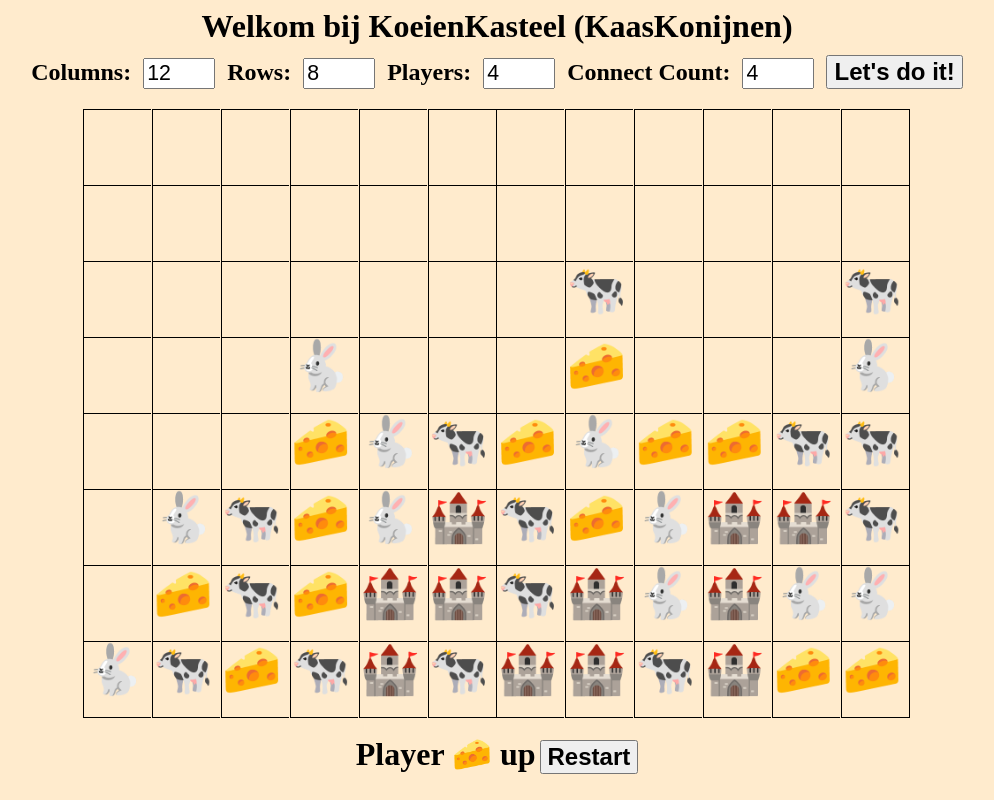
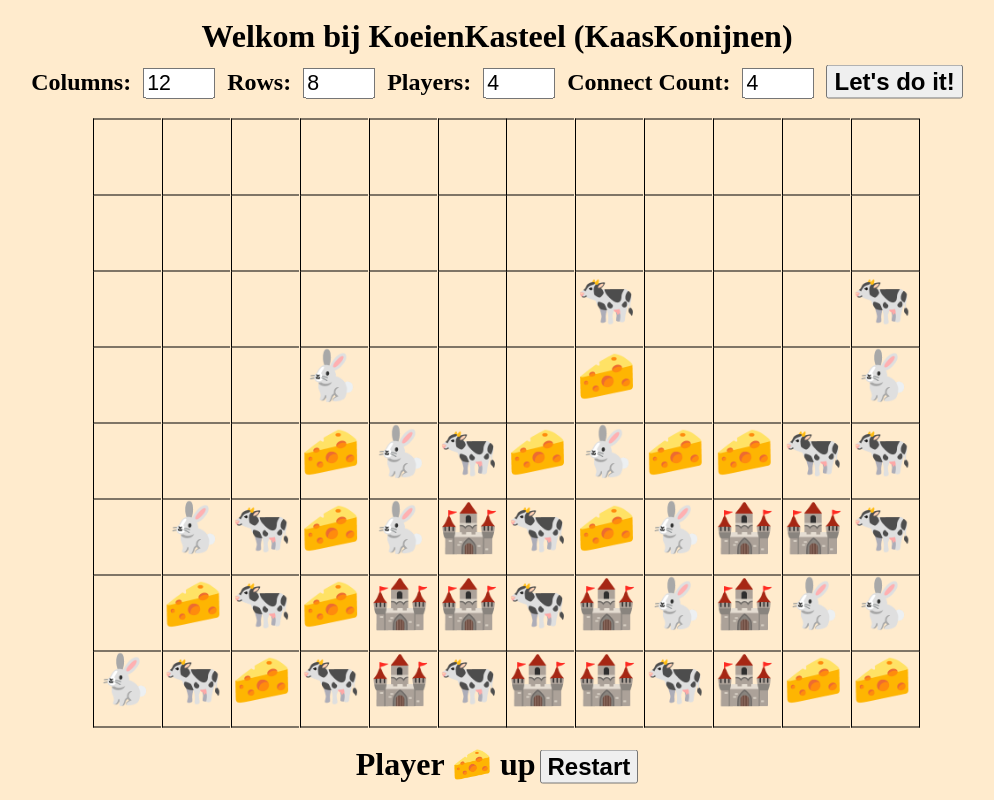
Before and after one commit to KoeienKasteel/KoeienKasteel.github.io, a plain HTML site: page index.html in a window 1280 px wide. Shown: the whole page, without its empty margins (143-1137 px from the left). Drawn offline with Linux system fonts and the light colour scheme.

Commit message:
Vertical centering added

```diff
--- a/connect4.css
+++ b/connect4.css
@@ -1,5 +1,18 @@
 body {
   background-color: blanchedalmond;
+  margin: 0px;
+}
+
+#bodycontainer {
+  position: relative;
+}
+
+#verticalcenter {
+  margin: 0;
+  position: absolute;
+  top: 50%;
+  width: 100%;
+  transform: translateY(-50%);
 }
 
 #playfieldcontainer {
@@ -13,7 +26,8 @@ body {
   border: 0px;
   border-color: black;
   border-style: solid;
-  padding: 0px;
+  padding-left: 10px;
+  padding-right: 10px;
   gap: 0px;
   width: 100%;
 }
@@ -51,6 +65,7 @@ body {
 
 #gametitle{
   font-size: 24pt;
+  padding-top: 10px;
   padding-bottom: 10px;
   user-select: none;
 }
@@ -76,10 +91,6 @@ button{
 #updateplayfield,
 #restart {
   user-select: none;
-}
-
-#entryfields label{
-
 }
 
 .entryfield {
--- a/connect4.js
+++ b/connect4.js
@@ -393,14 +393,17 @@ function doResizeWindow(playField)
 {
   let cellSize
   const border=1
-  const cellWidth=Math.round((window.innerWidth - 30) / cols)
-  let cellHeight=Math.round((window.innerHeight - 200) / rows) // 200 is about the size of status messages and buttons
+  const cellWidth=Math.floor((window.innerWidth - cols*2 - 40) / cols)
+  let cellHeight=Math.floor((window.innerHeight - 200) / rows) // 200 is about the size of status messages and buttons
   const paddingBottom=Math.round(cellHeight/10) // slightly lift characters for better fit
   cellHeight-=paddingBottom
   if(cellHeight<cellWidth) // pick the smallest one for both height and width
     cellSize=cellHeight
   else
     cellSize=cellWidth
+  const bodyContainer=document.getElementById('bodycontainer')
+  bodyContainer.style.height=window.innerHeight + 'px'
+  bodyContainer.style.width=window.innerWidth + 'px'
   const playFieldContainer=document.getElementById('playfieldcontainer')
   playFieldContainer.style.height=(cellSize+paddingBottom+2*border)*rows+'px'
   playFieldContainer.style.width=(cellSize+2*border)*cols+'px'
--- a/index.html
+++ b/index.html
@@ -10,16 +10,20 @@
 </head>
 
 <body>
+  <div id="bodycontainer">
+    <div id="verticalcenter">
       <div id="topbarcontainer">
         <div id="topbar">
           <div id="gametitle" class="topfield">Welkom bij KoeienKasteel (KaasKonijnen)</div>
           <div id="entryfields">
             <label for="columns" class="topfield">Columns:&nbsp</label>
-        <input type="number" id="columns" name="columns" class="entryfield topfield" min="3" max="99" value="12" />&nbsp
+            <input type="number" id="columns" name="columns" class="entryfield topfield" min="3" max="99"
+              value="12" />&nbsp
             <label for="rows" class="topfield">Rows:&nbsp</label>
             <input type="number" id="rows" name="rows" class="entryfield topfield" min="3" max="99" value="8" />&nbsp
             <label for="players" class="topfield">Players:&nbsp</label>
-        <input type="number" id="players" name="players" class="entryfield topfield" min="2" max="4" value="4" />&nbsp
+            <input type="number" id="players" name="players" class="entryfield topfield" min="2" max="4"
+              value="4" />&nbsp
             <!-- sorry, no player vs computer yet -->
             <label for="connectcount" class="topfield">Connect Count:&nbsp</label>
             <input type="number" id="connectcount" name="connectcount" class="entryfield topfield" min="3" max="99"
@@ -30,8 +34,6 @@
           <div id="inputstatus"></div>
         </div>
       </div>
-  <div>
-  </div>
       <div id="playfieldcontainer">
         <div id="playfield"></div>
       </div>
@@ -41,6 +43,8 @@
           <button id="restart" class="bottomfield">Restart</button>
         </div>
       </div>
+    </div>
+  </div>
 </body>
 <script>connect4Main()</script>
 
```
Lines whose indentation alone changed are shown as unchanged.
